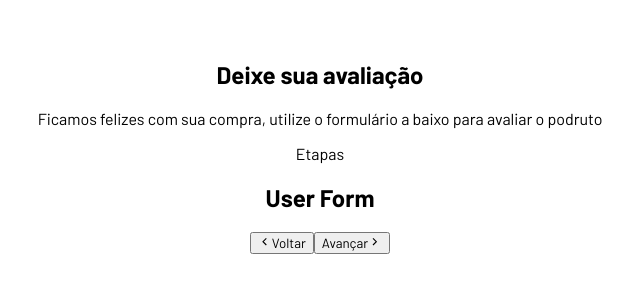
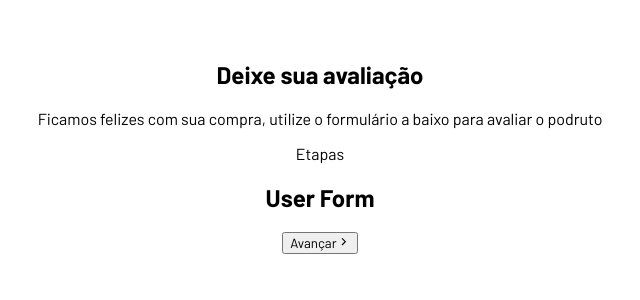
Before and after one commit to ClassEduardo/multistep_form_react, a React (Vite) app: page / in a window 1280 px wide. Shown: the top 300 px of the page, without its empty margins (320-960 px from the left). Built offline with nearby package versions, Linux system fonts and the light colour scheme.

Commit message:
Estruturas básicas de form e lógica

```diff
--- a/src/App.jsx
+++ b/src/App.jsx
@@ -1,4 +1,5 @@
 import {GrFormNext, GrFormPrevious} from 'react-icons/gr';
+import { FiSend } from 'react-icons/fi';
 
 // Components
   import UserForm from './components/UserForm';
@@ -13,7 +14,7 @@
 export default function App() {
   const formComponents = [<UserForm />, <ReviewForm />, <Thanks />];
 
-  const {currentStep, currentComponent, changeStep} = useForm( formComponents );
+  const {currentStep, currentComponent, changeStep, isLastStep, isFirstStep} = useForm( formComponents );
 
   return (
     <div className="App">
@@ -32,15 +33,24 @@
 
           <div className='actions'>
 
-            <button type='button' onClick={(e) => changeStep(currentStep - 1)}>
+            {!isFirstStep && (
+              <button type='button' onClick={() => changeStep(currentStep - 1)}>
                 <GrFormPrevious />
                 <span>Voltar</span>
               </button>
+            )}
 
+            {!isLastStep ? (
               <button type='submit'>
                 <span>Avançar</span>
                 <GrFormNext />
               </button>
+            ) : (
+              <button type='button'>
+                <span>Enviar</span>
+                <FiSend />
+              </button>
+            )}
 
           </div>
         </form>
--- a/src/hooks/useForm.jsx
+++ b/src/hooks/useForm.jsx
@@ -16,5 +16,7 @@
     currentStep,
     currentComponent: steps[currentStep],
     changeStep,
+    isLastStep: currentStep + 1 === steps.length ? true : false,
+    isFirstStep: currentStep === 0 ? true : false,
   };
 }
```
Lines whose indentation alone changed are shown as unchanged.
